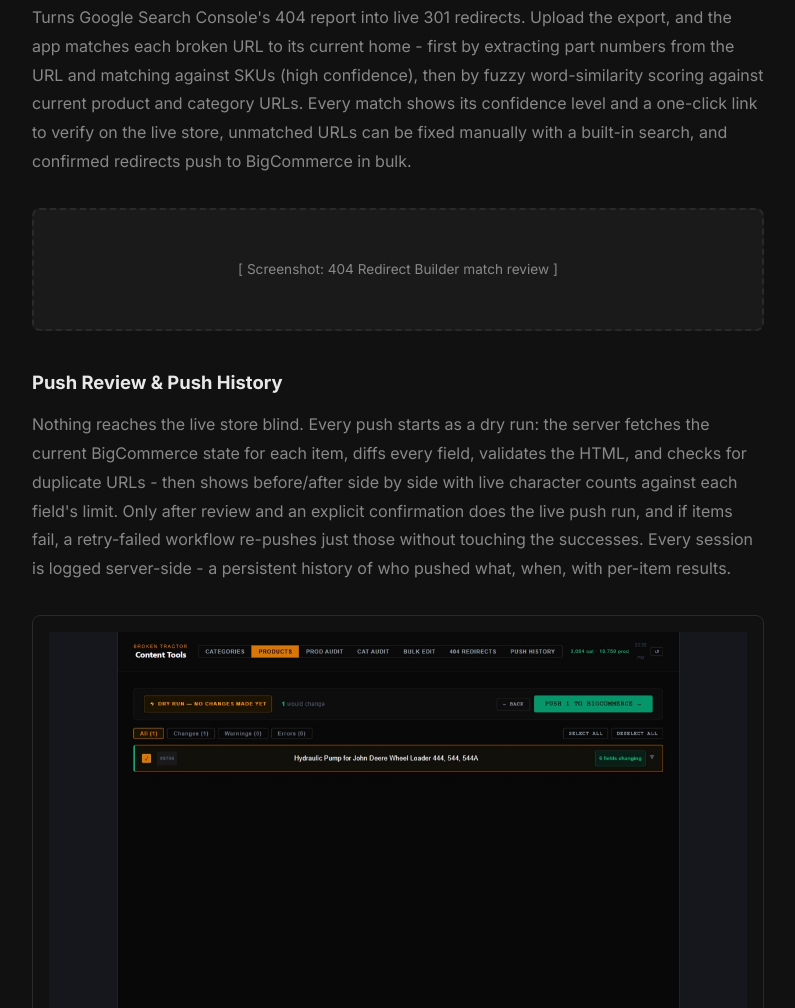
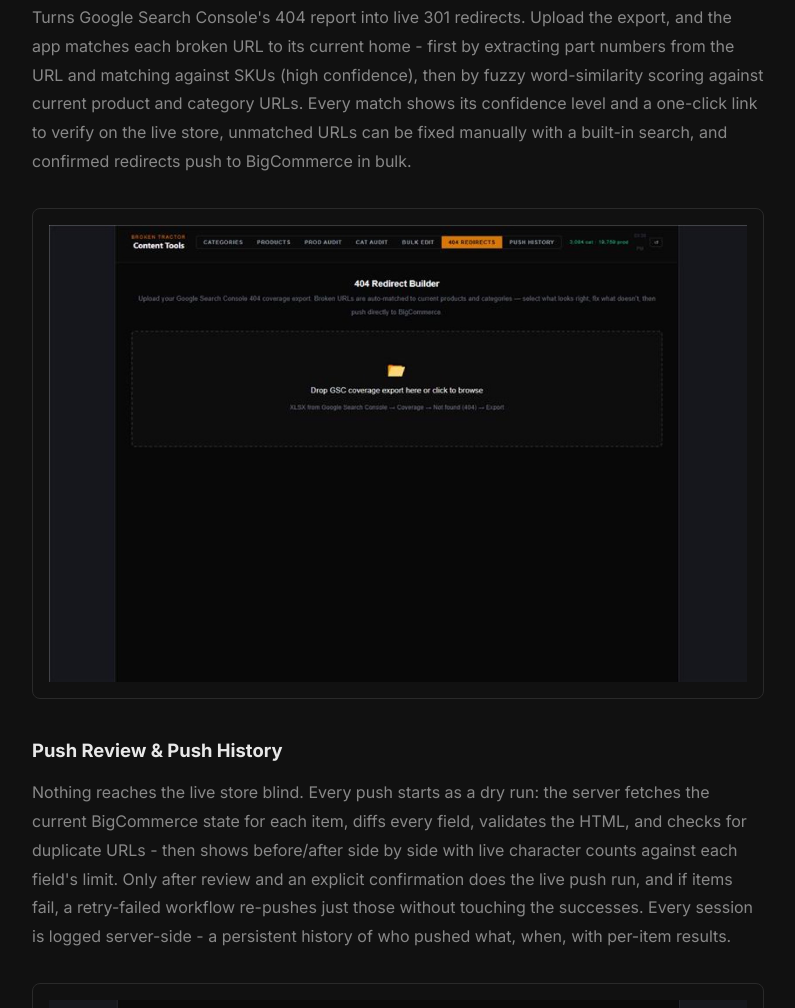
Before and after one commit to malford89/michaelalford.com, a website: page project-content-tools.html in a window 1280 px wide. Shown: the part 5193-6201 px from the top of the page, without its empty margins (242-1037 px from the left). Drawn offline with Linux system fonts and the light colour scheme.

Commit message:
Add 404 Redirect Builder screenshot to Listing Generator case study

```diff
--- a/project-content-tools.html
+++ b/project-content-tools.html
@@ -139,8 +139,7 @@
       push to BigCommerce in bulk.
     </p>
 
-    <!-- SCREENSHOT: redirect builder with confidence-ranked matches -->
-    <div class="img-placeholder">[ Screenshot: 404 Redirect Builder match review ]</div>
+    <img src="images/listinggen-redirect-builder.jpg" alt="404 Redirect Builder  -  broken URLs matched to current pages with confidence rankings" class="case-image" loading="lazy" />
 
     <h3>Push Review &amp; Push History</h3>
     <p>
```
Also changed, not shown: images/listinggen-redirect-builder.jpg (added).
